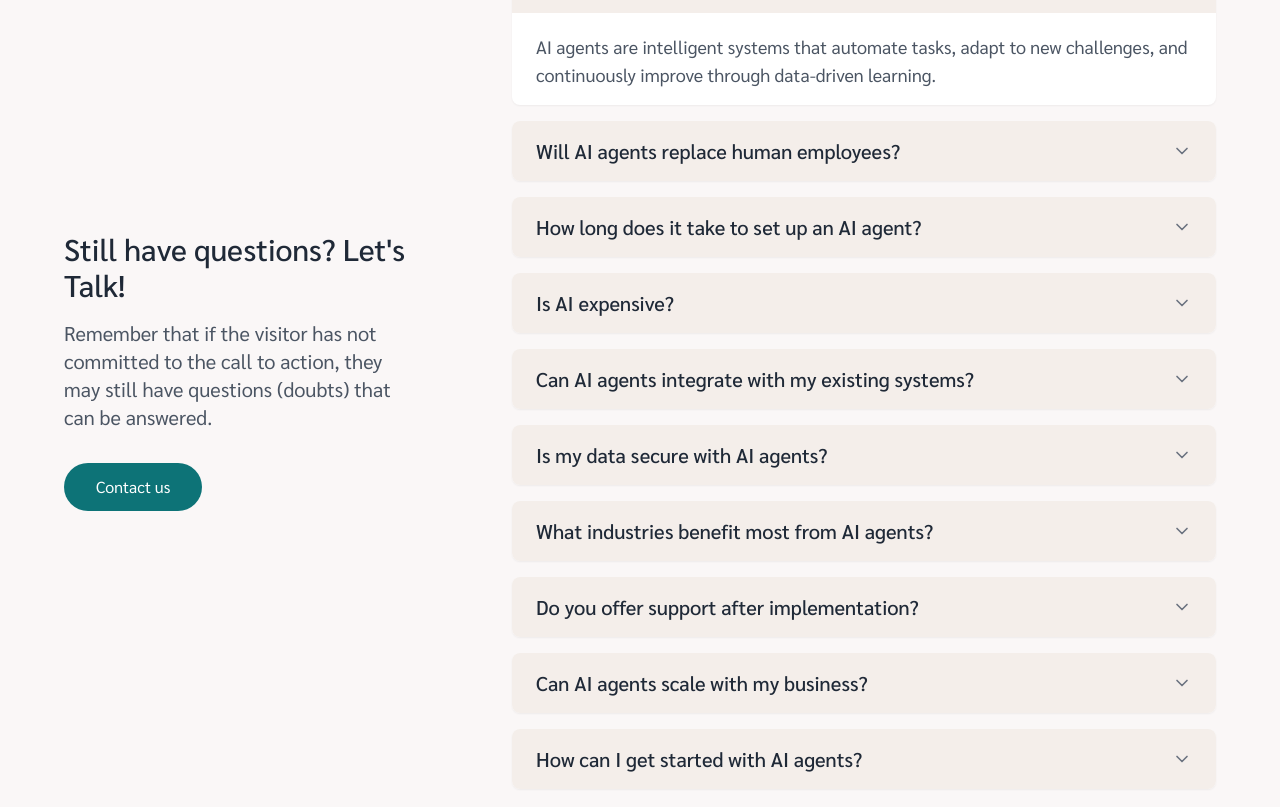
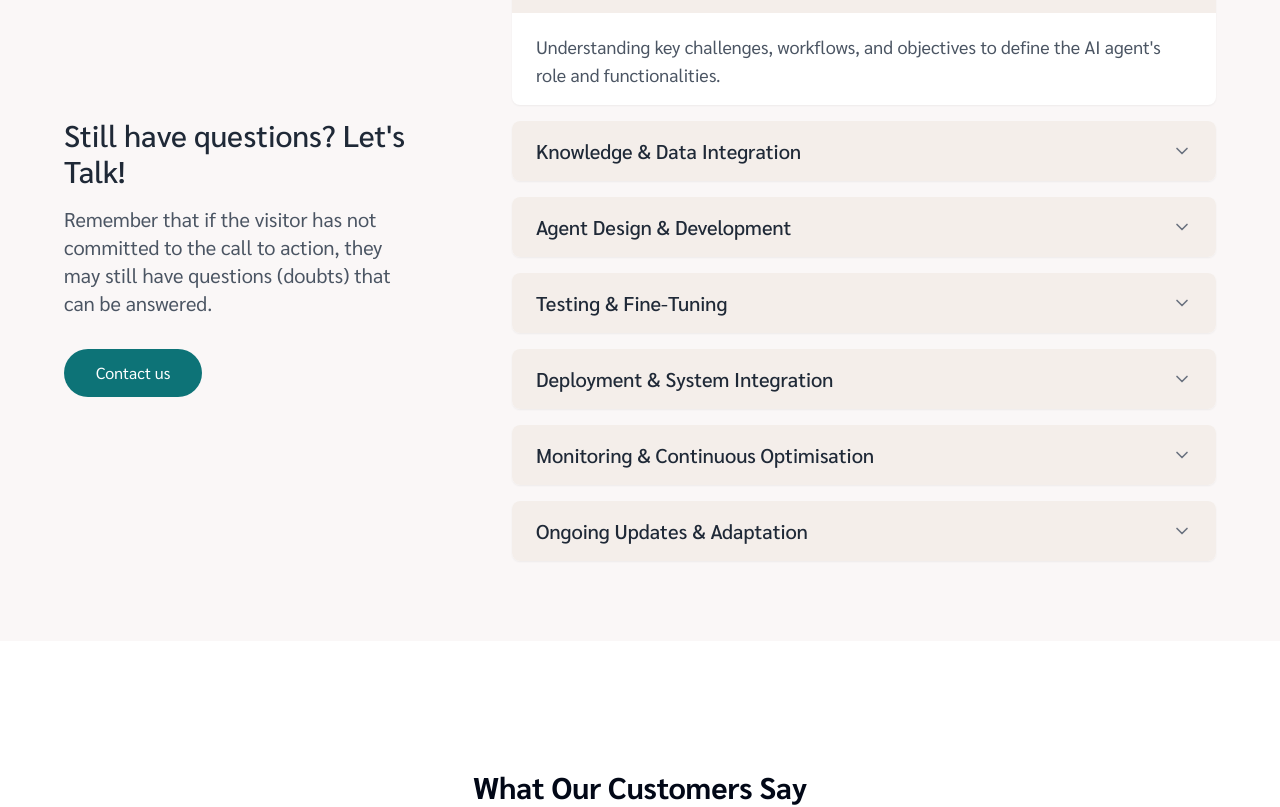
Before and after one commit to swethadurai/leadbridge, a React (Vite) app: page /pricing in a window 1280 px wide. Shown: the part 1600-2407 px from the top of the page. Built offline with nearby package versions, Linux system fonts and the light colour scheme.

Commit message:
coonntent

```diff
--- a/src/components/faq.tsx
+++ b/src/components/faq.tsx
@@ -4,44 +4,32 @@ import { Link } from 'react-router-dom';
 
 const faqs = [
   {
-    question: "What are AI agents, and how do they work",
-    answer: "AI agents are intelligent systems that automate tasks, adapt to new challenges, and continuously improve through data-driven learning."
+    question: "Business Needs Assessment Business Needs Assessment",
+    answer: "Understanding key challenges, workflows, and objectives to define the AI agent's role and functionalities."
   },
   {
-    question: "Will AI agents replace human employees?",
-    answer: "AI agents enhance productivity by automating repetitive tasks, allowing employees to focus on strategic and creative work."
+    question: "Knowledge & Data Integration",
+    answer: "Connecting the AI agent to relevant data sources, documents, APIs, and business systems for accurate responses and actions."
   },
   {
-    question: "How long does it take to set up an AI agent?",
-    answer: "Implementation time varies depending on complexity, but most AI agents can be set up and fine-tuned within weeks"
+    question: "Agent Design & Development",
+    answer: "Defining the agent's capabilities, conversation flow, and decision-making logic to ensure effective interaction and automation."
   },
   {
-    question: "Is AI expensive?",
-    answer: "AI agents provide a cost-effective solution, improving efficiency and reducing operational costs over time. "
+    question: "Testing & Fine-Tuning",
+    answer: "Running simulations and real-world tests to refine responses, accuracy, and overall performance. "
   },
   {
-    question: "Can AI agents integrate with my existing systems?",
-    answer: "Yes, our AI solutions are designed for seamless integration with your current tools and workflows."
+    question: "Deployment & System Integration",
+    answer: "Seamlessly embedding the AI agent into business tools like CRMs, websites, and communication platforms."
   },
   {
-    question: "Is my data secure with AI agents?",
-    answer: "Absolutely. We prioritise data security with advanced encryption and compliance with industry standards."
+    question: "Monitoring & Continuous Optimisation",
+    answer: "Tracking usage, gathering feedback, and improving the AI agent's capabilities for better efficiency and user experience."
   },
   {
-    question: "What industries benefit most from AI agents?",
-    answer: "AI agents are transforming industries like healthcare, retail, finance, and customer service by enhancing efficiency and decision-making."
-  },
-  {
-    question: "Do you offer support after implementation?",
-    answer: "Yes, we provide comprehensive post-implementation support and regular check-ins to ensure optimal performance."
-  },
-  {
-    question: "Can AI agents scale with my business?",
-    answer: "Yes, AI agents can be scaled as your business grows, adapting to new challenges and opportunities."
-  },
-  {
-    question: "How can I get started with AI agents?",
-    answer: "Simply reach out to us for a consultation, and we’ll assess your needs to design the best AI solution for your business."
+    question: "Ongoing Updates & Adaptation",
+    answer: "Regular enhancements, security updates, and feature expansions to keep the AI agent aligned with evolving business needs."
   }
 ];
 
```
